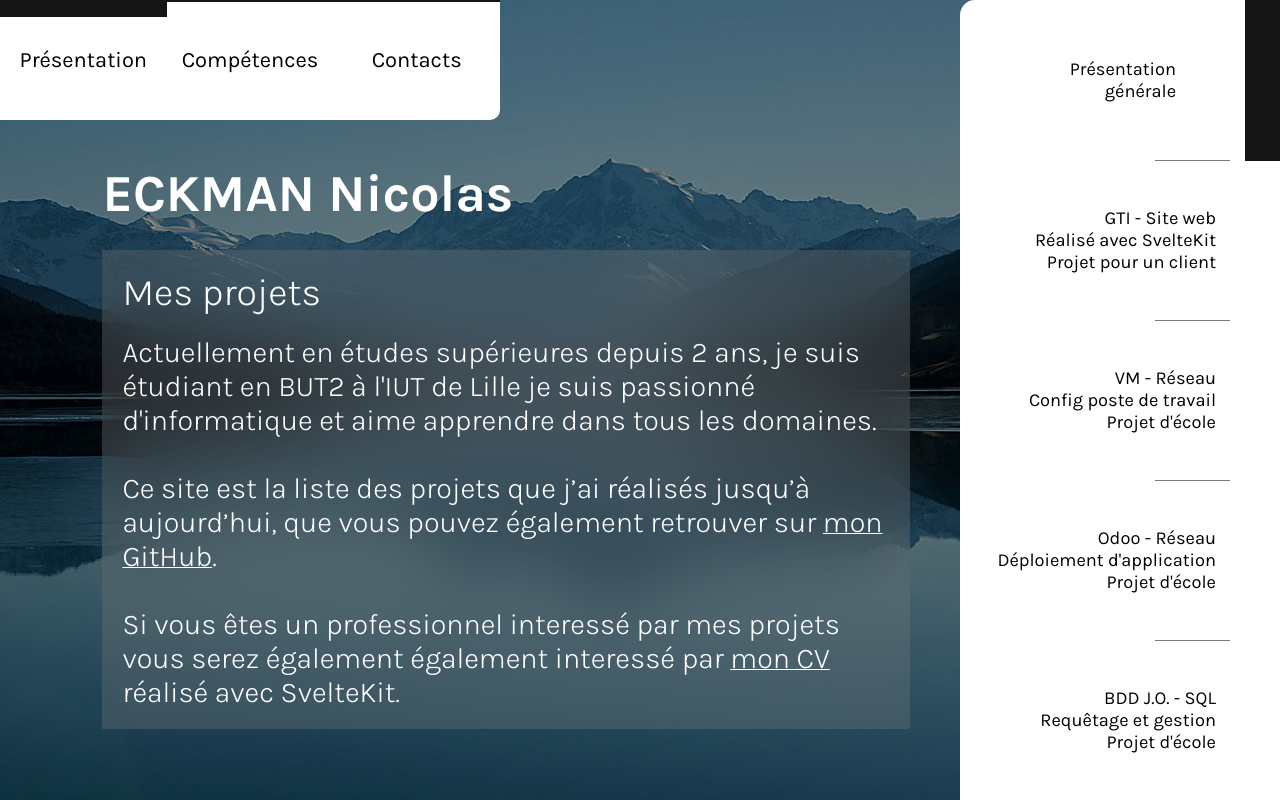
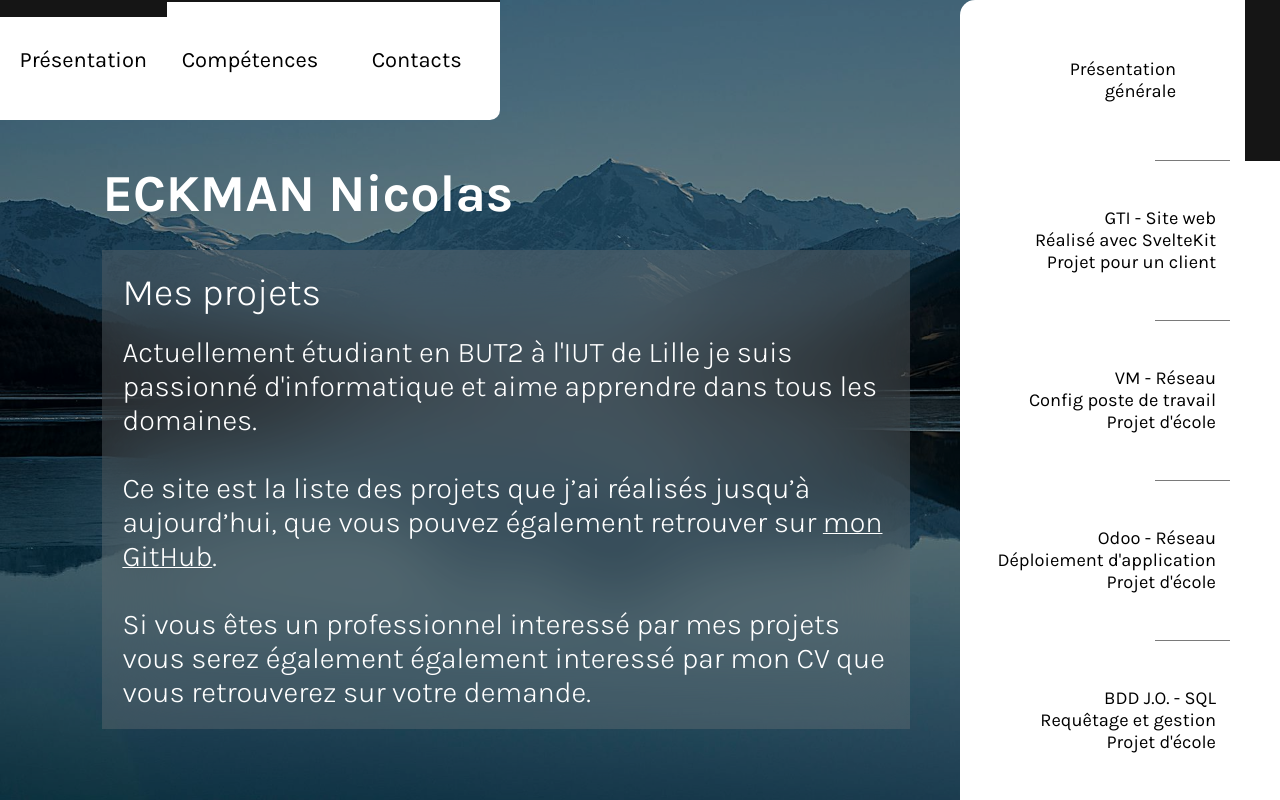
Before and after one commit to Colarionctueux/Portfolio, a SvelteKit app: page / in a window 1280 px wide. Built offline with nearby package versions, Linux system fonts and the light colour scheme.

Commit message:
Update +page.svelte
fix accueil

```diff
--- a/src/routes/+page.svelte
+++ b/src/routes/+page.svelte
@@ -135,11 +135,11 @@
                 <h1 transition:fade={{ delay:100, duration:500}}>ECKMAN Nicolas</h1>
                 <div transition:fade={{ delay:500, duration:500 }}>
                     <h2>Mes projets</h2>
-                    <p>Actuellement en études supérieures depuis 2 ans, je suis étudiant en BUT2 à l'IUT de Lille je suis passionné d'informatique et aime apprendre dans tous les domaines.<br>
+                    <p>Actuellement étudiant en BUT2 à l'IUT de Lille je suis passionné d'informatique et aime apprendre dans tous les domaines.<br>
                         <br>
                         Ce site est la liste des projets que j’ai réalisés jusqu’à aujourd’hui, que vous pouvez également retrouver sur <a href="https://github.com/Colarionctueux" target="_blank">mon GitHub</a>.<br>
                         <br>
-                        Si vous êtes un professionnel interessé par mes projets vous serez également également interessé par <a href="https://cv-svelte-ruby.vercel.app/" target="_blank">mon CV</a> réalisé avec SvelteKit.
+                        Si vous êtes un professionnel interessé par mes projets vous serez également également interessé par mon CV que vous retrouverez sur votre demande.
                     </p>
                 </div>
             </section>
```
